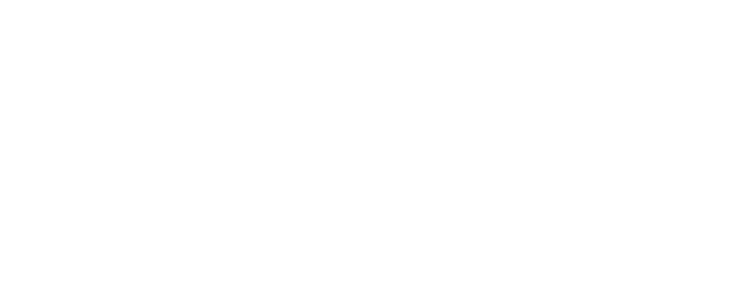
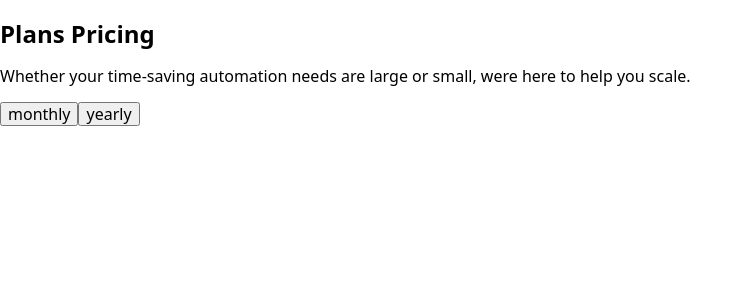
Before and after one commit to AlexNumo/sandra, a React (Create React App) app: page /sandra/abonnements in a window 1280 px wide. Before the commit this address had no page. Shown: the top 300 px of the page, without its empty margins (0-753 px from the left). Built offline with nearby package versions, Linux system fonts and the light colour scheme.

Commit message:
Add page test 2

```diff
--- a/src/App.jsx
+++ b/src/App.jsx
@@ -10,13 +10,8 @@ function App() {
     <>
       <Suspense fallback={"Downloading..."}>
         <Routes>
-          <Route path='/' element={<><Header /><MainPage /></>} >
-          </Route>
-
-          <Route path='/abonnement' element={<Abonnement /> } />
-
-
-
+          <Route path='/' element={<><Header /><MainPage /></>} />
+          <Route path='/abonnements' element={<Abonnement /> } />
         </Routes>
       </Suspense>
       <Toaster />
--- a/src/Components/MainPage/MainPage.jsx
+++ b/src/Components/MainPage/MainPage.jsx
@@ -23,7 +23,7 @@ const MainPage = () => {
             <ServicePosition>
             <SevriceText>ARS FIT studio</SevriceText>
                 <ServiceBtn onClick={handleOpen}>Записуйся</ServiceBtn>
-                <AbonnementLink to='/abonnemets'>Абонементи</AbonnementLink>
+                <AbonnementLink to='/abonnements'>Абонементи</AbonnementLink>
             </ServicePosition>
             {open ? <Modal handleClose={handleClose} /> : null}
         </MainPagePosition>
--- a/src/Pages/Abonnement/Abonnement.jsx
+++ b/src/Pages/Abonnement/Abonnement.jsx
@@ -3,14 +3,24 @@
 const Abonnement = () => {
     return (
         <div>
-            <div class="price-position">
+            <div
+                // class="price-position"
+            >
                 <h2>Plans Pricing</h2>
                 <p>Whether your time-saving automation needs are large or small, were here to help you scale.</p>
             </div>
-            <div class="subscription">
-                <div class="subscription-position">
-                    <button id="monthly" class="subscription-btn active-subscription">monthly</button>
-                    <button id="yearly" class="subscription-btn">yearly</button>
+            <div
+                // class="subscription"
+            >
+                <div
+                    // class="subscription-position"
+                >
+                    <button id="monthly"
+                        // class="subscription-btn active-subscription"
+                    >monthly</button>
+                    <button id="yearly"
+                        // class="subscription-btn"
+                    >yearly</button>
                 </div>
             </div>
             {/* <section class="plans">
--- a/src/index.js
+++ b/src/index.js
@@ -8,7 +8,7 @@ import 'modern-normalize/modern-normalize.css';
 
 ReactDOM.createRoot(document.getElementById('root')).render(
   <React.StrictMode>
-    <BrowserRouter>
+    <BrowserRouter basename="/sandra">
       {/* <Provider store={store}> */}
         <App />
       {/* </Provider> */}
```
Also changed, not shown: src/Pages/Abonnement/styleAbon.css (deleted).
